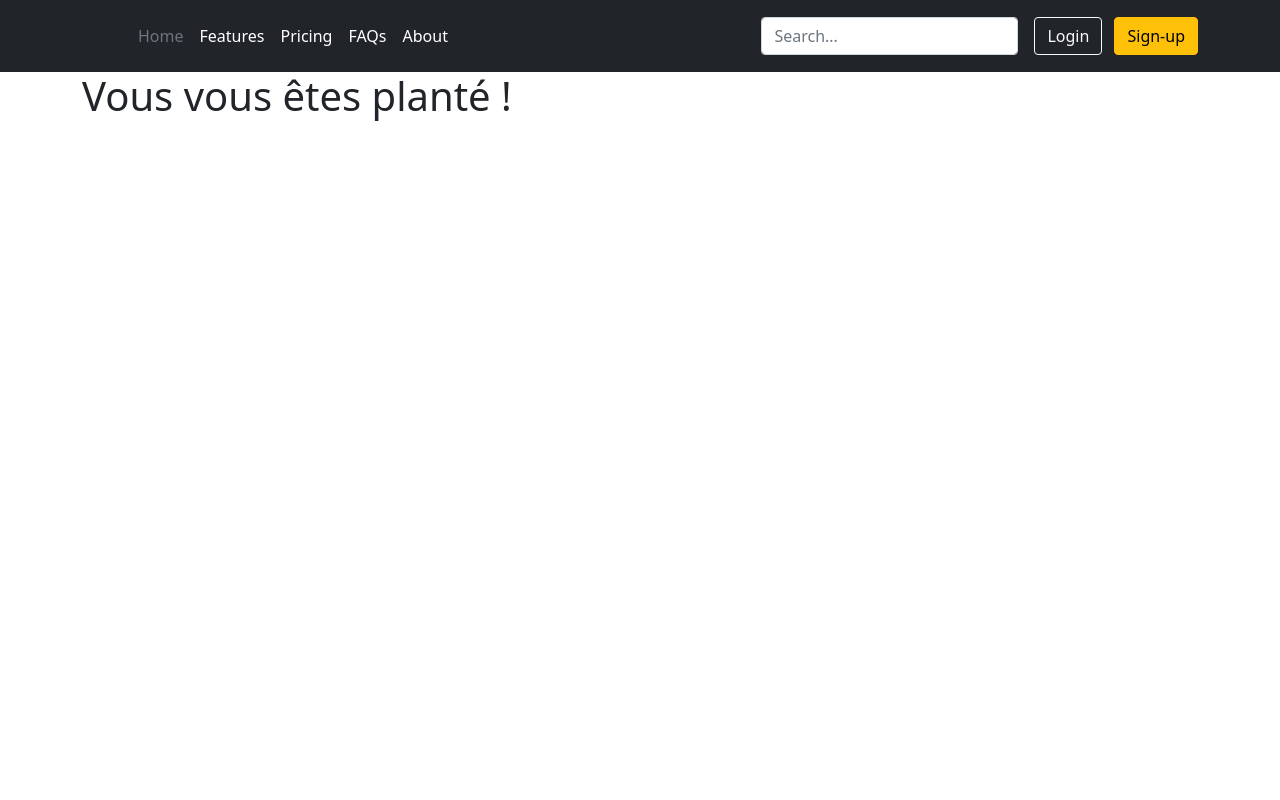
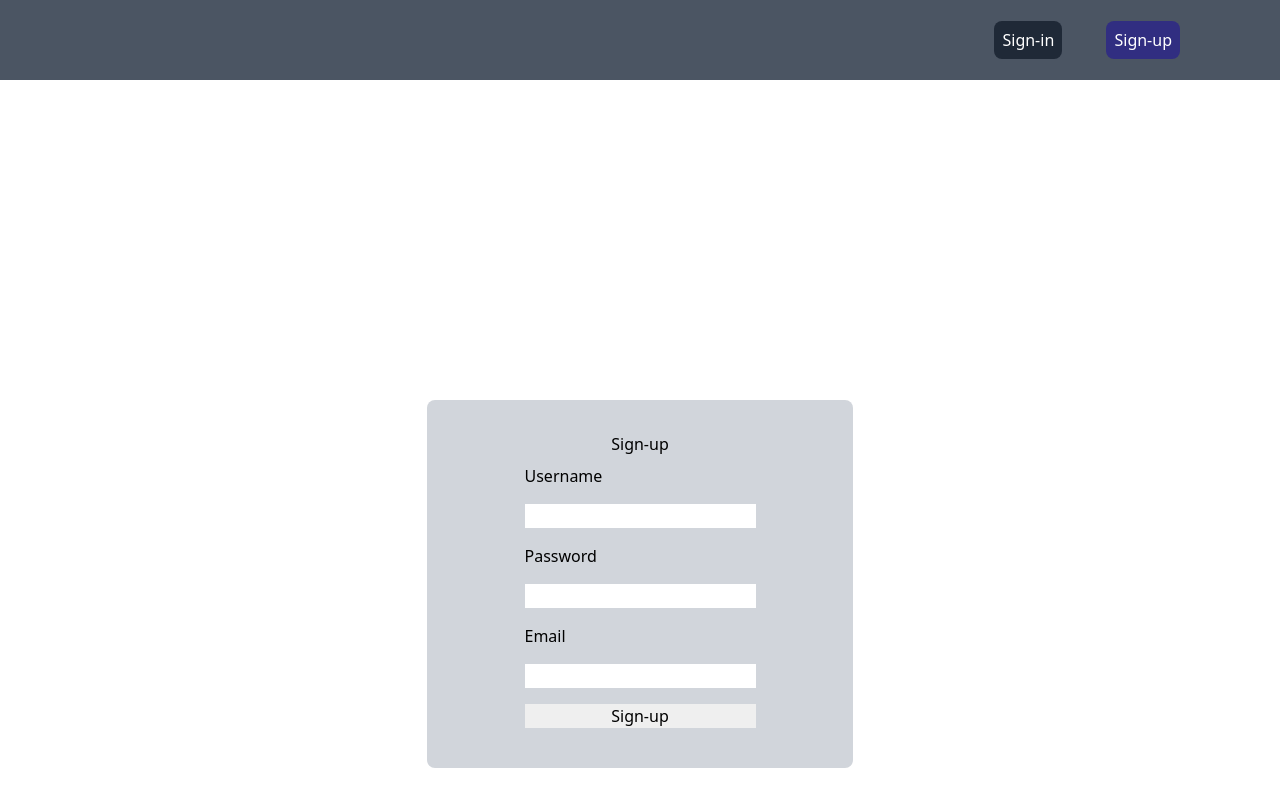
Before and after one commit to Nom-temporaire/CMS-Creator, a PHP site: page /signup in a window 1280 px wide. Run offline with PHP 8.4, Linux system fonts and the light colour scheme.

Commit message:
Add signin and signup page

```diff
--- a/src/Config/routes.xml
+++ b/src/Config/routes.xml
@@ -2,7 +2,8 @@
 
 <routes>
     <route path="/" action="error404" controller="ErrorController"/>
-    <route path="testing" action="login" controller="LoginController"/>
+    <route path="signin" action="login" controller="LoginController"/>
+    <route path="signup" action="SignUp" controller="SignupController"/>
     <!-- <route path="show" action="show" controller="PostController" params="id"/>
     <route path="author" action="author" controller="PostController"/> -->
 </routes>
--- /dev/null
+++ b/src/controller/SignupController.php
@@ -0,0 +1,15 @@
+<?php
+
+namespace App\Controller;
+
+class SignupController extends BaseController
+{
+    public function executeSignup()
+    {
+        $this->render(
+            'signup.php',
+            [],
+            'Bonne Route'
+        );
+    }
+}
--- /dev/null
+++ b/src/view/Frontend/signup.php
@@ -0,0 +1,12 @@
+<div class="w-4/12 mx-auto mt-80 h-2/6 p-8 bg-gray-300 rounded-lg flex flex-col items-center justify-center">
+    <h1>Sign-up</h1>
+    <form action="signup/create" method="post" class="m-auto flex flex-col">
+        <label for="username" class="m-2">Username</label>
+        <input type="text" name="username" id="username" class="m-2">
+        <label for="password" class="m-2">Password</label>
+        <input type="password" name="password" id="password" class="m-2">
+        <label for="email" class="m-2">Email</label>
+        <input type="mail" name="email" id="email" class="m-2">
+        <input type="submit" value="Sign-up" class="m-2">
+    </form>
+</div>
--- a/src/view/template.php
+++ b/src/view/template.php
@@ -1,54 +1,29 @@
 <!doctype html>
 <html lang="en">
+
 <head>
-    <meta charset="UTF-8">
-    <meta name="viewport"
-          content="width=device-width, user-scalable=no, initial-scale=1.0, maximum-scale=1.0, minimum-scale=1.0">
-    <meta http-equiv="X-UA-Compatible" content="ie=edge">
-    <link href="https://cdn.jsdelivr.net/npm/bootstrap@5.1.3/dist/css/bootstrap.min.css" rel="stylesheet"
-          integrity="sha384-1BmE4kWBq78iYhFldvKuhfTAU6auU8tT94WrHftjDbrCEXSU1oBoqyl2QvZ6jIW3" crossorigin="anonymous">
-    <title><?= $title; ?></title>
+    <meta charset="utf-8">
+    <meta http-equiv="X-UA-Compatible" content="IE=edge">
+    <title><?= $title ?></title>
+    <meta name="description" content="">
+    <meta name="viewport" content="width=device-width, initial-scale=1">
+    <link href="https://unpkg.com/tailwindcss@^2/dist/tailwind.min.css" rel="stylesheet">
 </head>
-<body>
 
-
-<header class="p-3 bg-dark text-white">
-    <div class="container">
-        <div class="d-flex flex-wrap align-items-center justify-content-center justify-content-lg-start">
-            <a href="/" class="d-flex align-items-center mb-2 mb-lg-0 text-white text-decoration-none">
-                <svg class="bi me-2" width="40" height="32" role="img" aria-label="Bootstrap">
-                    <use xlink:href="#bootstrap"/>
-                </svg>
-            </a>
-
-            <ul class="nav col-12 col-lg-auto me-lg-auto mb-2 justify-content-center mb-md-0">
-                <li><a href="#" class="nav-link px-2 text-secondary">Home</a></li>
-                <li><a href="#" class="nav-link px-2 text-white">Features</a></li>
-                <li><a href="#" class="nav-link px-2 text-white">Pricing</a></li>
-                <li><a href="#" class="nav-link px-2 text-white">FAQs</a></li>
-                <li><a href="#" class="nav-link px-2 text-white">About</a></li>
-            </ul>
-
-            <form class="col-12 col-lg-auto mb-3 mb-lg-0 me-lg-3">
-                <input type="search" class="form-control form-control-dark" placeholder="Search..." aria-label="Search">
-            </form>
-
-            <div class="text-end">
-                <button type="button" class="btn btn-outline-light me-2">Login</button>
-                <button type="button" class="btn btn-warning">Sign-up</button>
-            </div>
+<body class="h-screen w-screen">
+    <header class="bg-gray-600 w-screen h-20 flex justify-between px-20 items-center">
+        <img />
+        <div class="h-auto">
+            <a href="/signin" class="mx-5 p-2 h-24 bg-gray-800 text-white rounded-lg">Sign-in</a>
+            <a href="/signup" class="mx-5 p-2 h-16 bg-indigo-900 text-white rounded-lg">Sign-up</a>
         </div>
-    </div>
-</header>
+    </header>
 
 
 
-<div class="container">
-    <?= $content; ?>
-</div>
+    <div class="container flex m-auto">
+        <?= $content; ?>
+    </div>
+</body>
 
-<script src="https://cdn.jsdelivr.net/npm/bootstrap@5.1.3/dist/js/bootstrap.bundle.min.js"
-        integrity="sha384-ka7Sk0Gln4gmtz2MlQnikT1wXgYsOg+OMhuP+IlRH9sENBO0LRn5q+8nbTov4+1p"
-        crossorigin="anonymous"></script>
-</body>
 </html>
```
Also changed, not shown: src/view/Frontend/list.php (added, +27 -0 lines), src/view/Frontend/login.php (+8 -29 lines), src/view/Frontend/post.php (added, +46 -0 lines), 3 other files.
